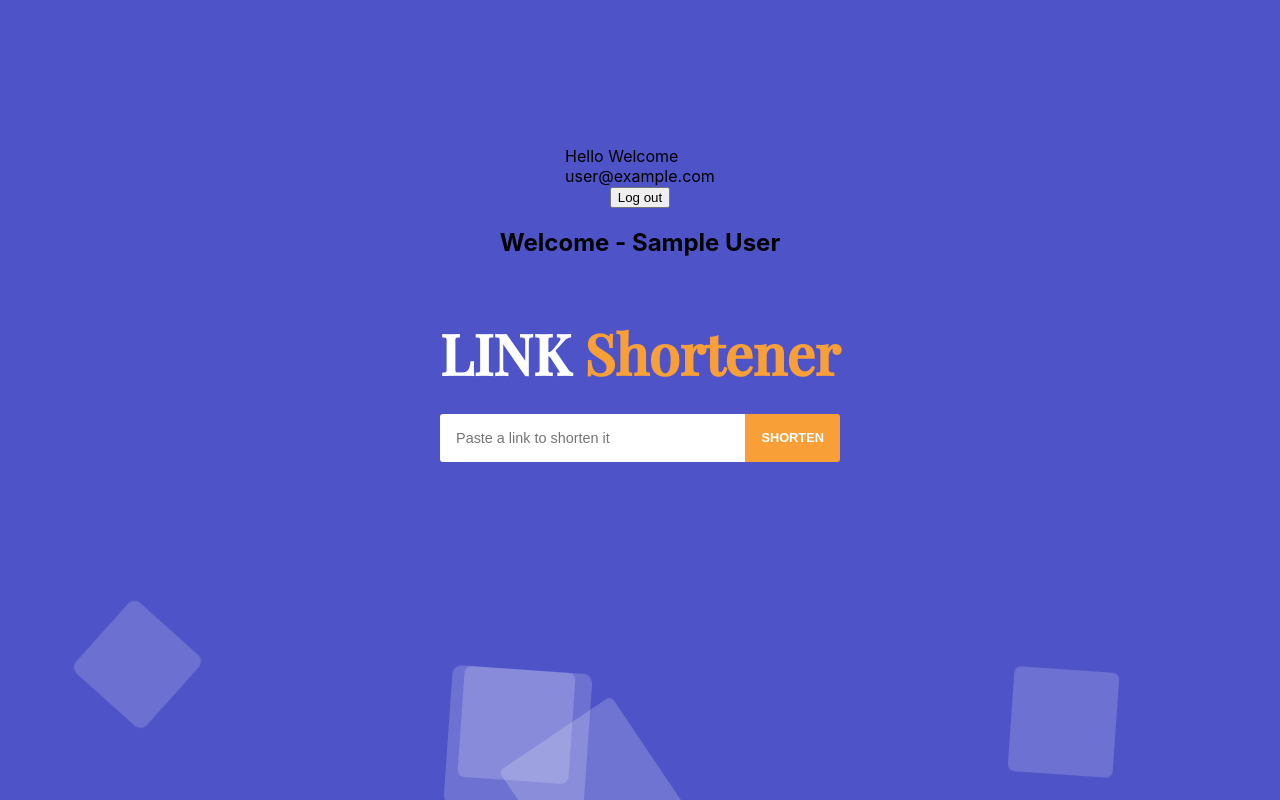
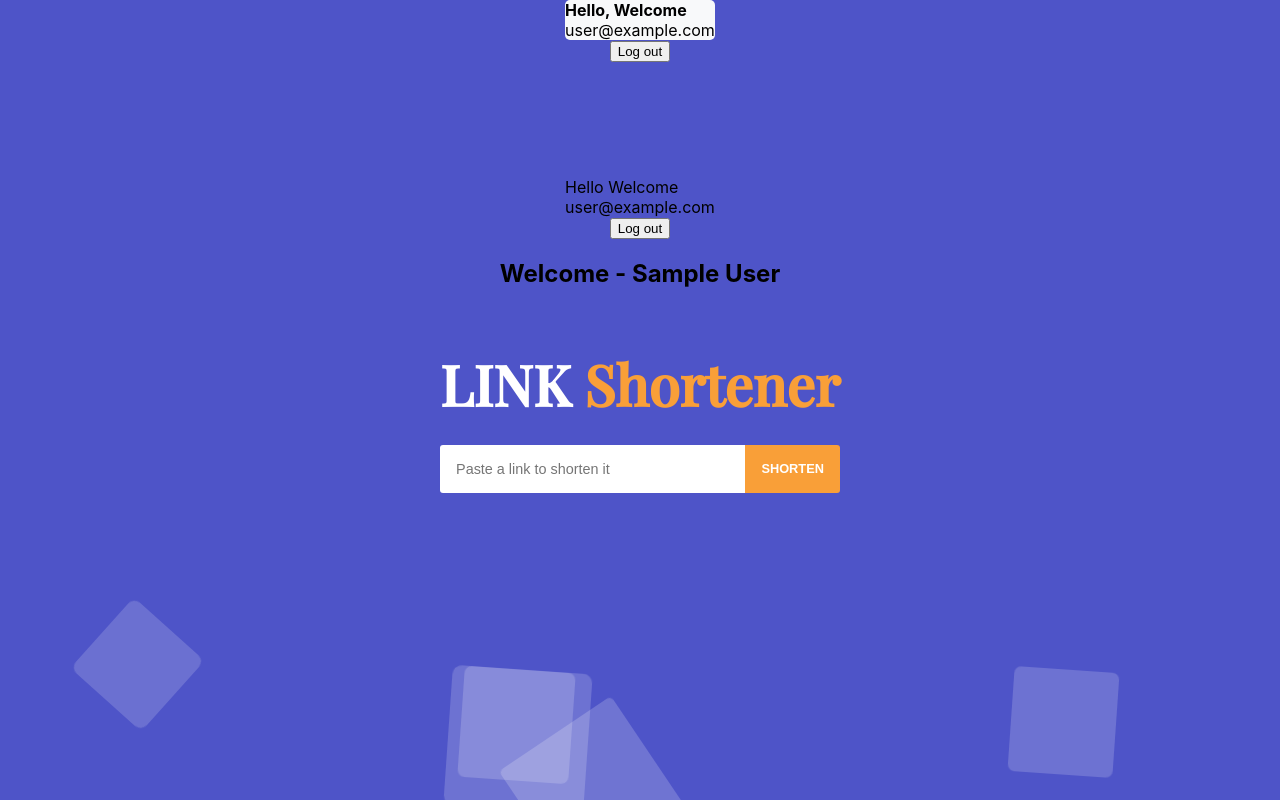
Before and after one commit to priyanshuuranjan/Link-Shortner, a React (Create React App) app: page /home in a window 1280 px wide. Built offline with nearby package versions, Linux system fonts and the light colour scheme; no server answers; sample sign-in values are in the browser's storage.

Commit message:
updating codes

```diff
--- a/src/App.js
+++ b/src/App.js
@@ -2,6 +2,7 @@ import { BrowserRouter as Router } from "react-router-dom";
 import { Routes, Route } from "react-router-dom";
 import "./App.css";
 import Home from "./Components/Home/Home";
+import Navbar from "./Components/Navbar";
 import Login from "./Components/Login";
 import Signup from "./Components/Signup";
 import ProtectedRoute from "./Components/ProtectedRoute";
@@ -17,6 +18,8 @@ function App() {
               path="/home"
               element={
                 <ProtectedRoute>
+
+                  <Navbar/>
                   <Home />
                 </ProtectedRoute>
               }
--- a/src/Components/Home/Home.js
+++ b/src/Components/Home/Home.js
@@ -31,6 +31,8 @@ function Home(props) {
     });
   }, []);
   return (
+    <>
+
     <div className="container">
 <div className="p-4 box mt-3 text-center">
         Hello Welcome <br />
@@ -48,6 +50,7 @@ function Home(props) {
       <LinkResult inputValue={inputValue} />
       <BackgroundAnimate />
     </div>
+    </>
   );
 }
 
--- a/src/Components/Home.js
+++ b/src/Components/Navbar.js
@@ -3,7 +3,7 @@ import { Button } from "react-bootstrap";
 import { useNavigate } from "react-router";
 import { useUserAuth } from "../context/UserAuthContext";
 
-const Home = () => {
+const Navbar = () => {
   const { logOut, user } = useUserAuth();
   const navigate = useNavigate();
   const handleLogout = async () => {
@@ -16,11 +16,11 @@ const Home = () => {
   };
   return (
     <>
-      <div className="p-4 box mt-3 text-center">
-        Hello Welcome <br />
-        {user && user.email}
+      <div className="p-4 box mt-3 text-center" style={{ backgroundColor: "#f8f9fa", borderRadius: "5px" }}>
+        <h4 style={{ margin: 0 }}>Hello, Welcome</h4>
+        <p style={{ margin: 0 }}>{user && user.email}</p>
       </div>
-      <div className="d-grid gap-2">
+      <div className="d-grid gap-2 mt-3">
         <Button variant="primary" onClick={handleLogout}>
           Log out
         </Button>
@@ -29,4 +29,4 @@ const Home = () => {
   );
 };
 
-export default Home;
+export default Navbar;
```
